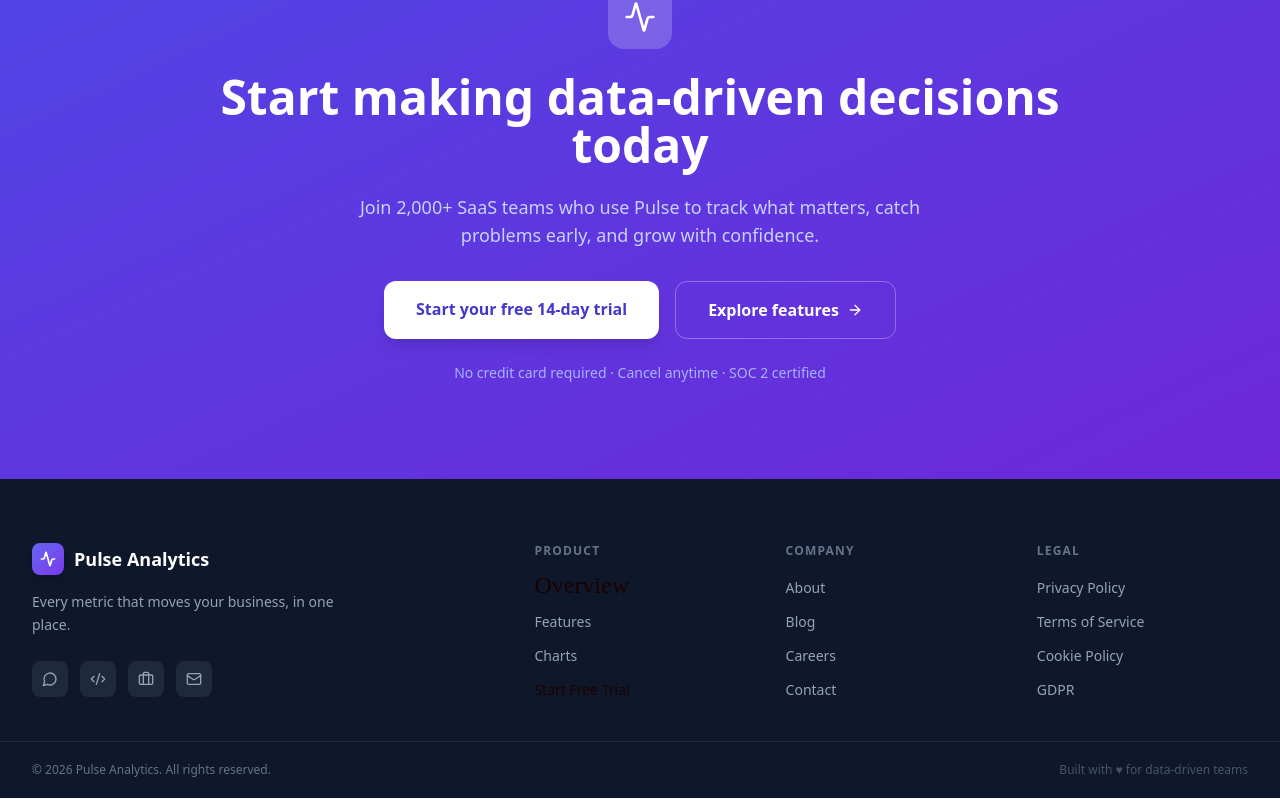
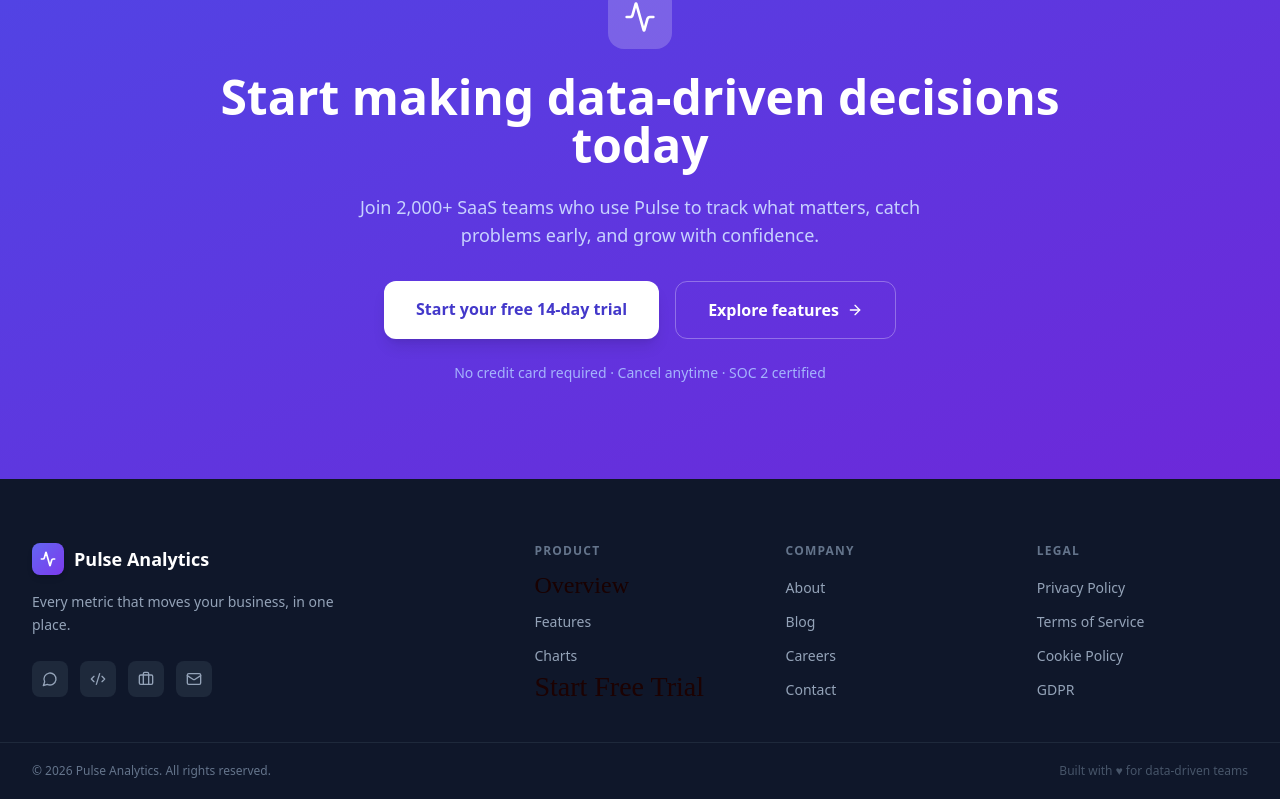
Before and after one commit to ranaasad01/atomic-design-a-saas-dashboard-with-analytics-c-6a4fa4e9, a Next.js app: page / in a window 1280 px wide. Shown: the part 6933-7732 px from the top of the page. Built offline with nearby package versions, Linux system fonts and the light colour scheme.

Commit message:
style: update font styling for CTA buttons to Geist 28px
Apply consistent typography to "Start Free Trial" and mobile CTA buttons by updating fontFamily to Geist and fontSize to 28px across Footer and Navbar components

```diff
--- a/components/Footer.tsx
+++ b/components/Footer.tsx
@@ -99,7 +99,7 @@ export default function Footer() {
                       href={link.href}
                       className="text-sm text-slate-400 hover:text-white transition-colors focus:outline-none focus-visible:ring-2 focus-visible:ring-indigo-400 rounded"
                       {...(section.title === "Product" && link.label === "Overview" ? { style: { color: "#190101", fontFamily: "IBM Plex Sans", fontSize: "24px" } } : {})}
-                      {...(section.title === "Product" && link.label === "Pricing" ? { style: { color: "#1c0202" } } : {})}
+                      {...(section.title === "Product" && link.label === "Pricing" ? { style: { color: "#1c0202", fontFamily: "Geist", fontSize: "28px" } } : {})}
                     >
                       {section.title === "Product" && link.label === "Pricing" ? "Start Free Trial" : link.label}
                     </a>
--- a/components/Navbar.tsx
+++ b/components/Navbar.tsx
@@ -162,7 +162,7 @@ export default function Navbar() {
                   <a
                     href={navCTA.href}
                     onClick={() => setMobileOpen(false)}
-                    style={{ fontFamily: "JetBrains Mono", fontSize: "25px", color: "#1c0202" }}
+                    style={{ fontFamily: "Geist", fontSize: "28px", color: "#1c0202" }}
                     className="block px-3 py-2.5 text-sm font-semibold text-white bg-gradient-to-r from-indigo-500 to-violet-600 rounded-lg text-center shadow"
                   >
                     {navCTA.label}
```
Also changed, not shown: 1 other file (tests, documents, lock files or other folders).
